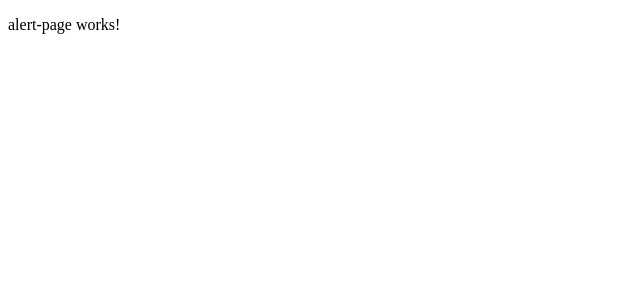
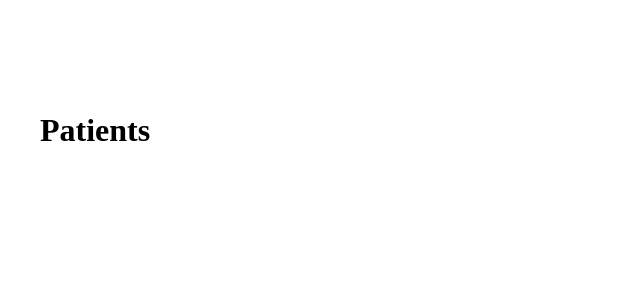
Before and after one commit to awb8593/HackHarvard, an Angular app in the folder frontend/: page /alertPage in a window 1280 px wide. Shown: the top 300 px of the page, without its empty margins (0-640 px from the left). Built offline with nearby package versions, Linux system fonts and the light colour scheme.

Commit message:
Added nav bar component

```diff
--- a/frontend/src/app/alert-page/alert-page.component.html
+++ b/frontend/src/app/alert-page/alert-page.component.html
@@ -1 +1,4 @@
-<p>alert-page works!</p>
+<div class="main">
+    <app-nav-bar></app-nav-bar>  <!--this is the div for the nav bar-->
+    <div class="content">
+</div>
--- a/frontend/src/app/app.module.ts
+++ b/frontend/src/app/app.module.ts
@@ -4,11 +4,13 @@ import { BrowserModule } from '@angular/platform-browser';
 import { AppRoutingModule } from './app-routing.module';
 import { AppComponent } from './app.component';
 import { AlertPageComponent } from './alert-page/alert-page.component';
+import { NavBarComponent } from './nav-bar/nav-bar.component';
 
 @NgModule({
   declarations: [
     AppComponent,
-    AlertPageComponent
+    AlertPageComponent,
+    NavBarComponent
   ],
   imports: [
     BrowserModule,
--- /dev/null
+++ b/frontend/src/app/nav-bar/nav-bar.component.html
@@ -0,0 +1,10 @@
+<div class="navbar">
+    <div class="logo"></div>
+    <div class="nav-text">
+        <div class="horizontal">
+            <div class="trip-dropdown">
+                <h1 style="margin:2rem ; margin-top:7rem">Patients</h1> <!--TODO -->
+            </div>
+        </div>
+    </div>
+</div>
```
Also changed, not shown: frontend/src/app/nav-bar/nav-bar.component.ts (added, +10 -0 lines), frontend/src/app/nav-bar/nav-bar.component.css (added), 1 other file (tests, documents, lock files or other folders).
